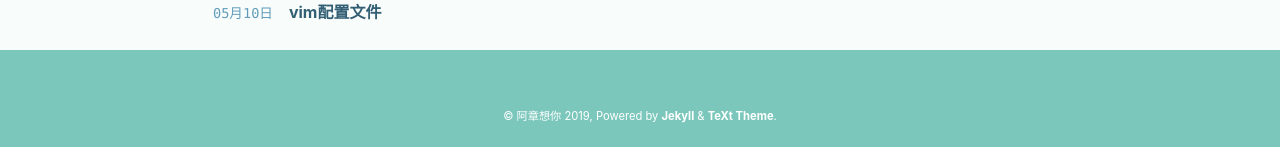
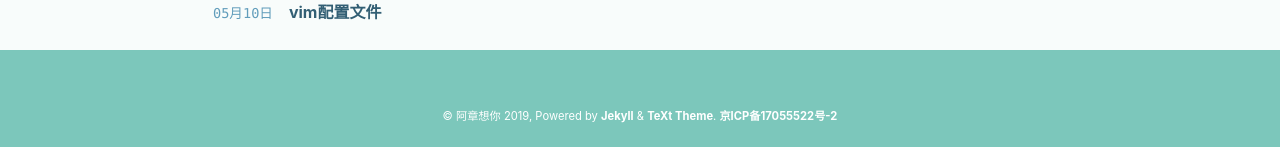
Before and after one commit to CheungChan/iblog, a Jekyll site: the page built from index.md, in a window 1280 px wide. Shown: the part 2019-2166 px from the top of the page. Built offline with Jekyll 4.4.1, drawn with Linux system fonts in a browser that asks for light colours; nearby versions of some CDN libraries; the list of posts is cut into pages by our own code; comment, search, counter and statistics services are not loaded.

Commit message:
备案号

```diff
--- a/_includes/footer.html
+++ b/_includes/footer.html
@@ -31,6 +31,7 @@
         © {{ site.title }} {{ _locale_copyright_dates }},
         Powered by <a title="Jekyll is a simple, blog-aware, static site generator." href="http://jekyllrb.com/">Jekyll</a> & <a
         title="TeXt is a super customizable Jekyll theme." href="https://github.com/kitian616/jekyll-TeXt-theme">TeXt Theme</a>.
+        <a href="http://www.beian.miit.gov.cn">京ICP备17055522号-2</a>
       </div>
     </div>
   </div>
```
